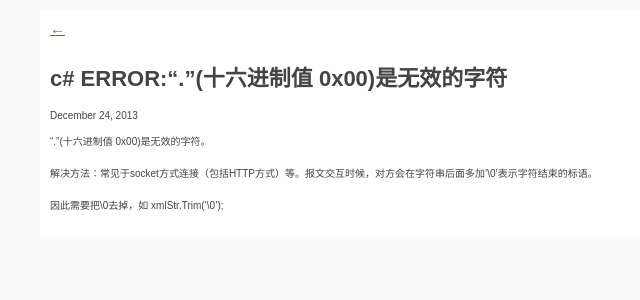
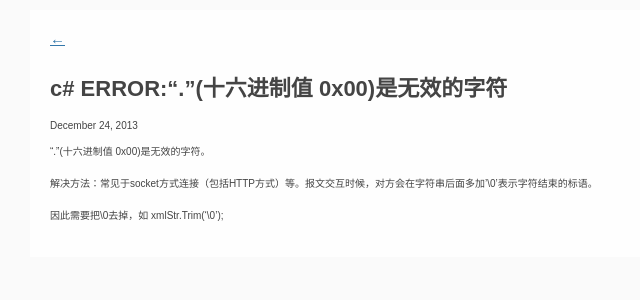
Before and after one commit to osrpt/osrpt.github.com, a Jekyll site: the page built from _posts/2013-12-24-c-sharp-invalid-0x00.md, in a window 1280 px wide. Shown: the top 300 px of the page, without its empty margins (240-880 px from the left). Built offline with Jekyll 4.4.1, drawn with Linux system fonts in a browser that asks for light colours; Markdown is read by kramdown in place of the engine named in the settings.

Commit message:
edit body padding

```diff
--- a/css/default.css
+++ b/css/default.css
@@ -11,7 +11,7 @@ body {
   font-size:62.5%;
   background:#fefefe;
   width:700px;
-  padding:1em;
+  padding:2em;
 }
 
 article,aside,details,figcaption,figure,footer,header,hgroup,main,nav,section,summary {
```
